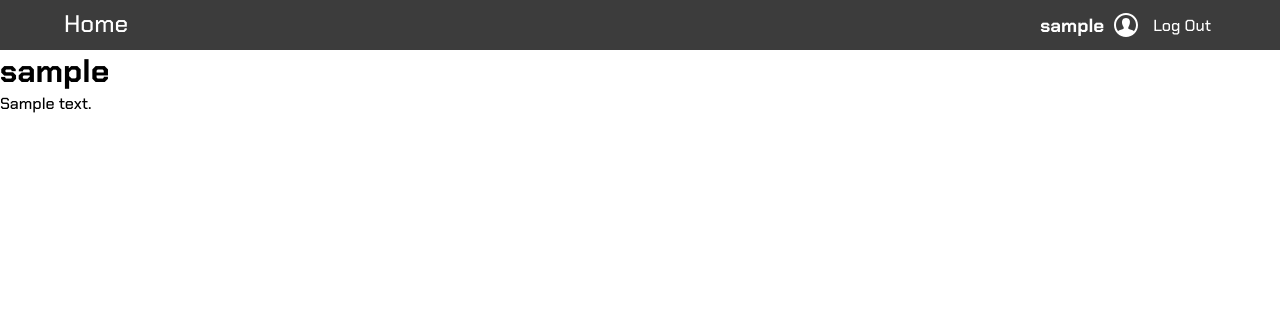
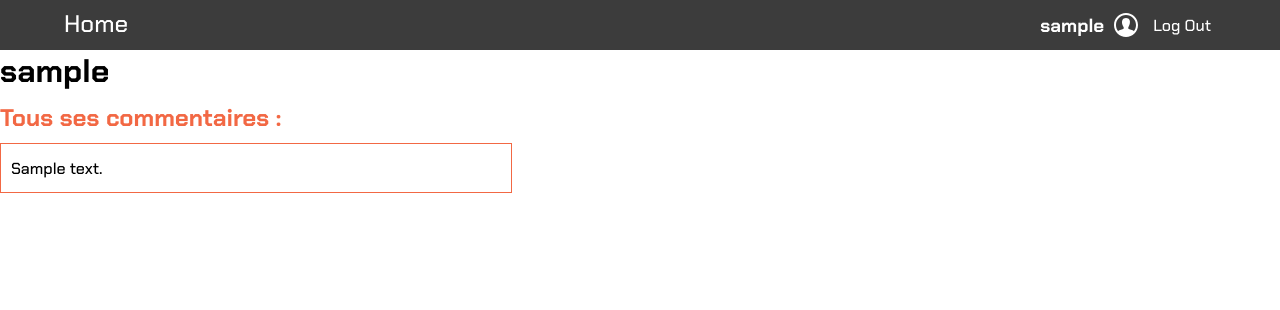
Before and after one commit to NathanGrigne/php_blog, a PHP site: page /account.php in a window 1280 px wide. Shown: the top 310 px of the page. Run offline with PHP 8.4, Linux system fonts and the light colour scheme; the visitor is signed in with stand-in values (Sample User, id 1); tables that the repository leaves empty or names only in its code hold one stand-in row (values such as "Sample post"); some libraries are stand-ins or nearby versions.

Commit message:
update account style and home page

```diff
--- a/account.php
+++ b/account.php
@@ -5,11 +5,14 @@
     $query = $pdo->query('SELECT text, id_comment FROM comments WHERE username ="'.$_SESSION['username'].'"');
     $comments = $query->fetchAll();
 
-    include './includes/header.php';
+    include 'includes/header.php';
 ?>
 
 <h1><?= $_SESSION['username'] ?></h1>
 
+<h2>Tous ses commentaires :</h2>
 <?php foreach($comments as $_comments): ?>
-    <p><?= $_comments->text ?></p>
+    <div class="comments">
+        <p><?= $_comments->text ?></p>
+    </div>
 <?php endforeach ?>
--- a/style/style.css
+++ b/style/style.css
@@ -54,6 +54,13 @@ p{
     display: flex;
     justify-content: center;
     flex-wrap: wrap;
+}
+
+.article{
+    display: flex;
+    align-items: center;
+    justify-content: center;
+    margin: 10px;
 }
 
 .logo-tv-show{
@@ -292,3 +299,13 @@ ul{
     color: #FFFFFF;
     margin-left: calc(50% - 50px);
 }
+
+.comments{
+    border: 1px solid #f26844;
+    width: 40vw;
+    height: 50px;
+    padding: 5px 10px;
+    box-sizing: border-box;
+    display: flex;
+    align-items: center;
+}
```
